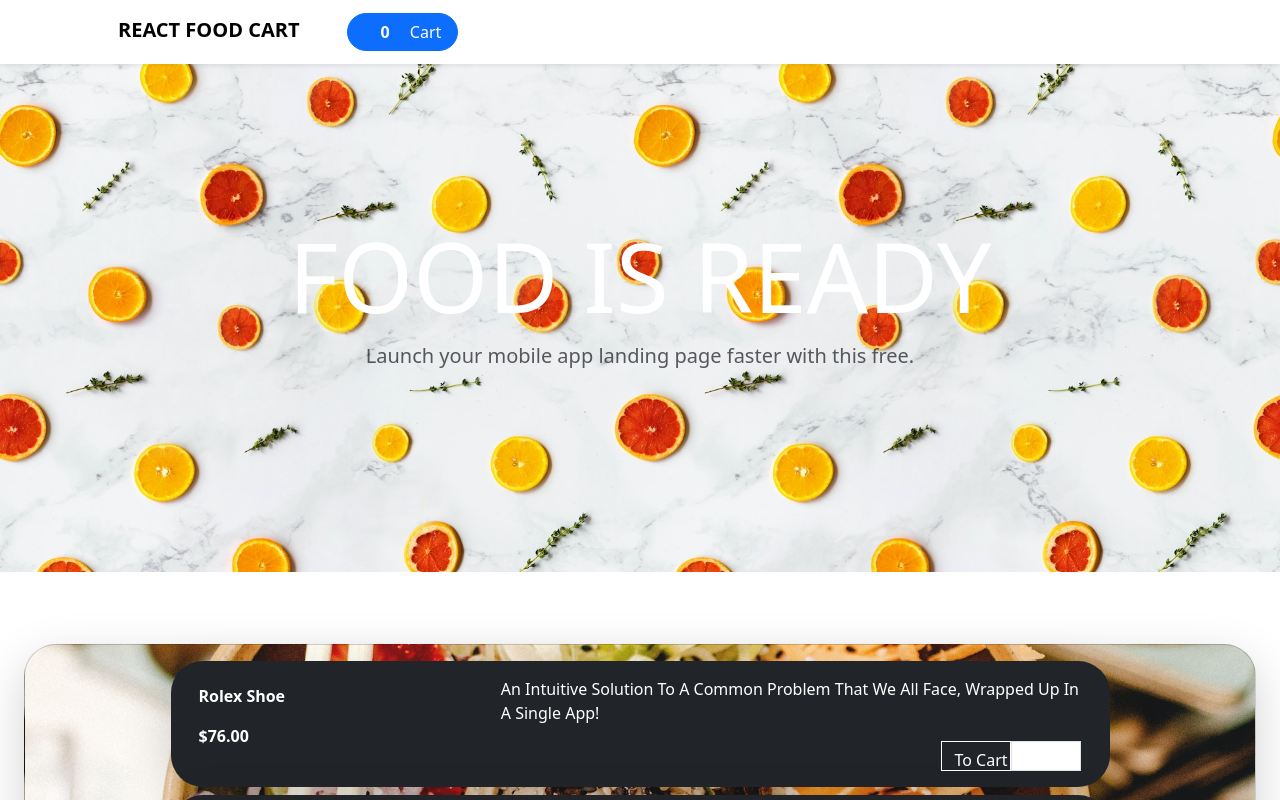
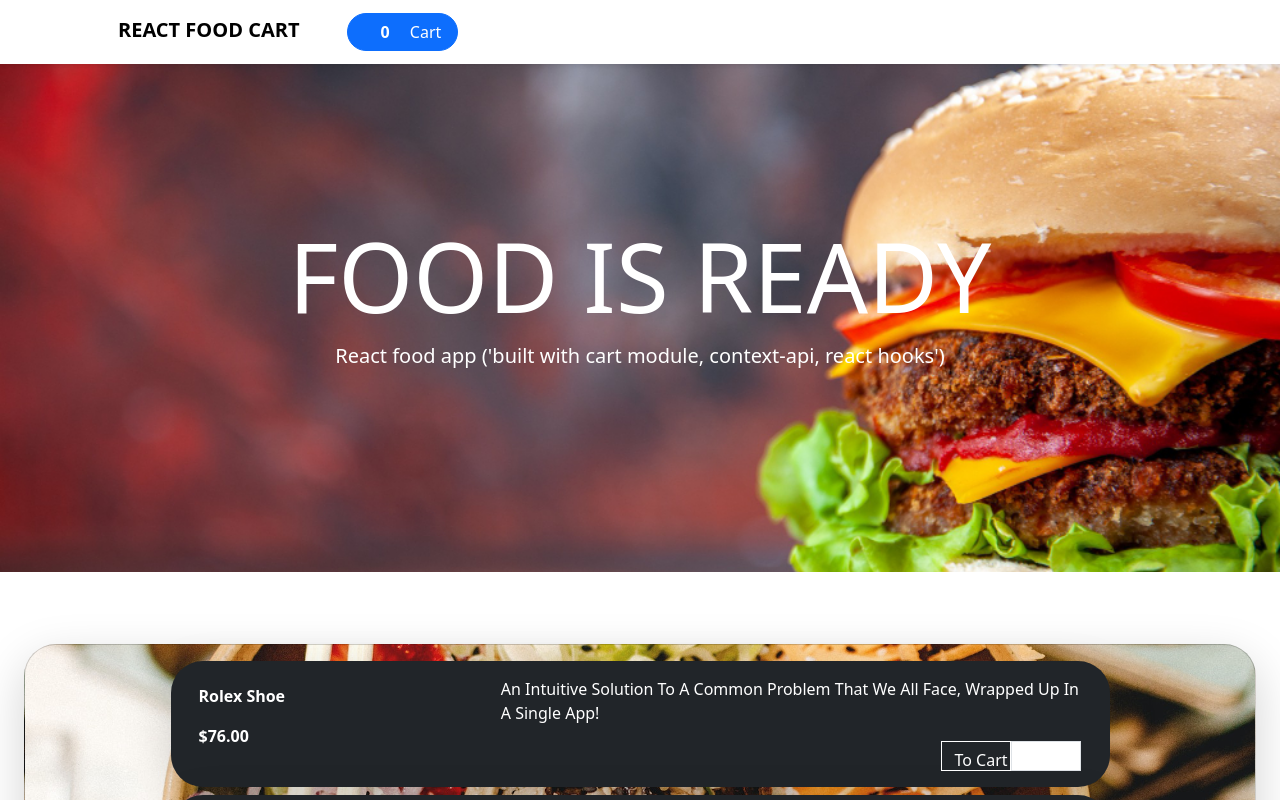
Before and after one commit to horlash-Dev/react-food-cart, a React (Create React App) app: page / in a window 1280 px wide. Shown: the top 800 px of the page. Built offline with nearby package versions, Linux system fonts and the light colour scheme.

Commit message:
hero update

```diff
--- a/src/components/Layout/Hero.js
+++ b/src/components/Layout/Hero.js
@@ -12,8 +12,8 @@ return (
             <h1 className={bannerStyle.h1}>
               FOOD IS READY
             </h1>
-            <p className="lead fw-normal text-muted mb-5">
-              Launch your mobile app landing page faster with this free.
+            <p className="lead fw-normal mb-5 text-white">
+              React food app ('built with cart module, context-api, react hooks')
             </p>
           </div>
         </div>
--- a/src/components/Layout/hero.module.css
+++ b/src/components/Layout/hero.module.css
@@ -1,5 +1,5 @@
 .bgImg {
-    background-image: url('../../assets/banner/banner1.jpg');
+    background-image: url('../../assets/banner/banner3.jpg');
     background-size: cover;
     background-position: center;
     padding: 12% 0%;
```
Also changed, not shown: src/assets/banner/banner3.jpg (added), 1 other file (tests, documents, lock files or other folders).
